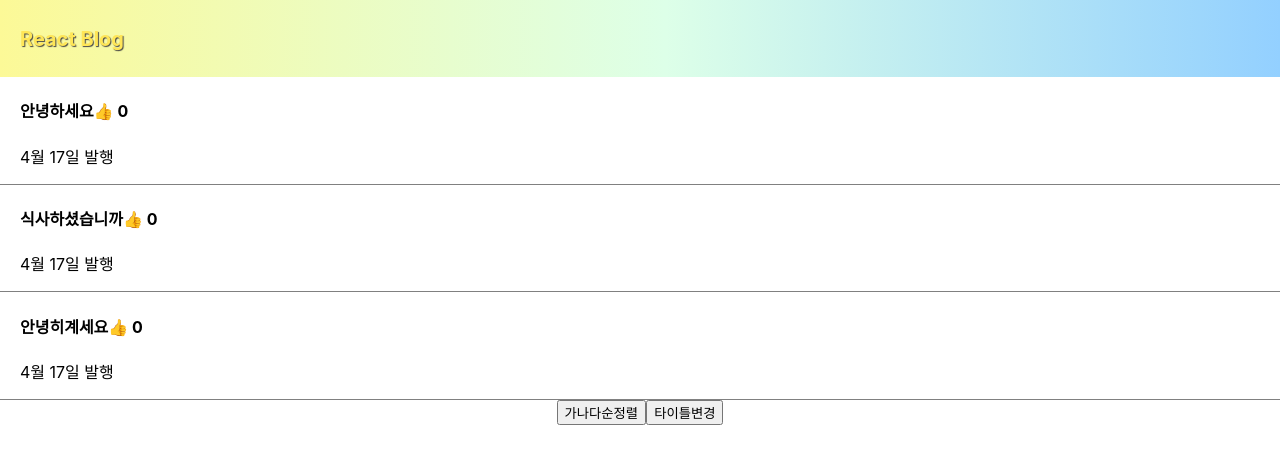
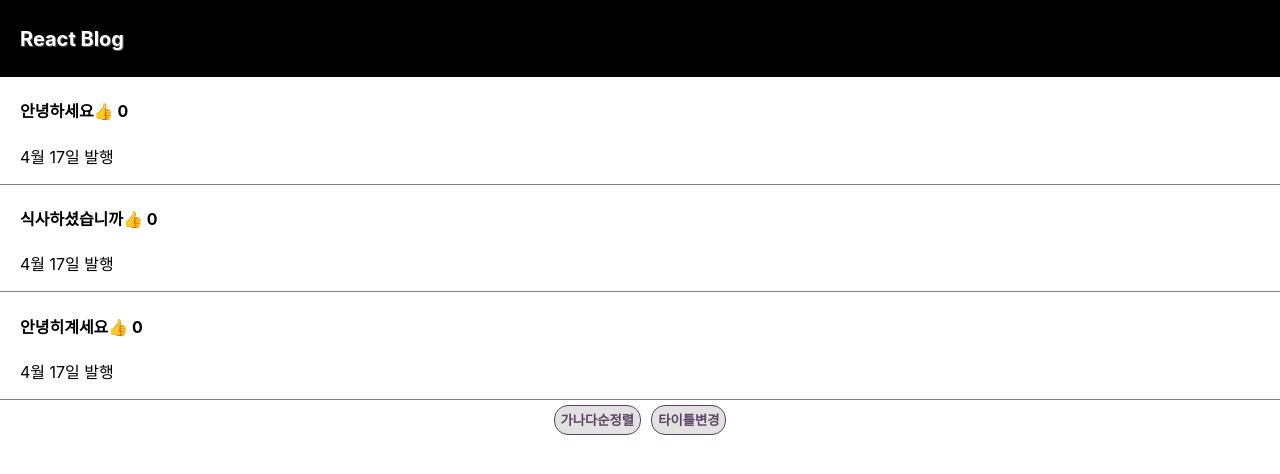
Before and after one commit to Song4025/react-blog, a React (Create React App) app: page / in a window 1280 px wide. Shown: the top 474 px of the page. Built offline with nearby package versions, Linux system fonts and the light colour scheme.

Commit message:
add modalContainer

```diff
--- a/src/App.css
+++ b/src/App.css
@@ -11,10 +11,9 @@
 
 .black-nav {
   display: flex;
-  background: linear-gradient(to right, rgb(252,249,151) 0%,rgb(221,255,232) 52%,rgb(147,208,255) 100%);
-  width: 100%;
-  color:rgb(255, 230, 87);
-  text-shadow:1px 1px 1px rgb(71, 71, 71);
+  background:black;
+  color:rgb(255, 255, 255);
+  text-shadow:1px 1px 1px rgb(95, 79, 91);
   padding-left: 20px;
 }
 
@@ -30,6 +29,19 @@ div {
 .like {
   cursor: pointer;
 }
+
+button {
+  margin: 5px;
+  height: 30px;
+  border-radius: 14px;
+  border: 1.5px solid rgb(92, 65, 99);
+  font-weight: bold;
+  background: #e2e2e2;
+  color: rgb(92, 65, 99);
+  font-family: Arial, sans-serif;
+  cursor: pointer;
+}
+
 
 .App-logo {
   height: 40vmin;
--- a/src/App.js
+++ b/src/App.js
@@ -15,7 +15,7 @@ function App() {
   return (
     <div className="App">
       <div className="black-nav">
-        <h4 style={{fontSize: '20px'}}>React Blog</h4>
+        <h4 style={{fontSize: '20px'}}> React Blog </h4>
       </div>
 
       {/* <div className='list'>
@@ -57,7 +57,7 @@ function App() {
       {
         // if문은 html중간에 사용할 수 없음. 삼항연산자로 해야함
         // 사용법: 조건식? 참일때 실행 : 거짓일때 실행
-        modal == true ? <Modal color={'lightGrey'} 작명={title} /> : null
+        modal == true ? <Modal color={'lightGrey'} 작명={title} setTitle={setTitle} /> : null
         // 작명은 보통 오른쪽이름 그대로 갖다붙임 ex) title={title}
       }
 
@@ -93,7 +93,10 @@ function Modal(props){
         <p>날짜</p>
         <p>상세내용</p>
         <button onClick={()=>{
-
+          // props로 받아온 텍스트가 변경되게 해주세요.
+          let copy = [...props.작명];
+          copy[0] = '변경된 제목!!';
+          props.setTitle(copy);
         }}>글수정</button>
       </div>
     </>
```
